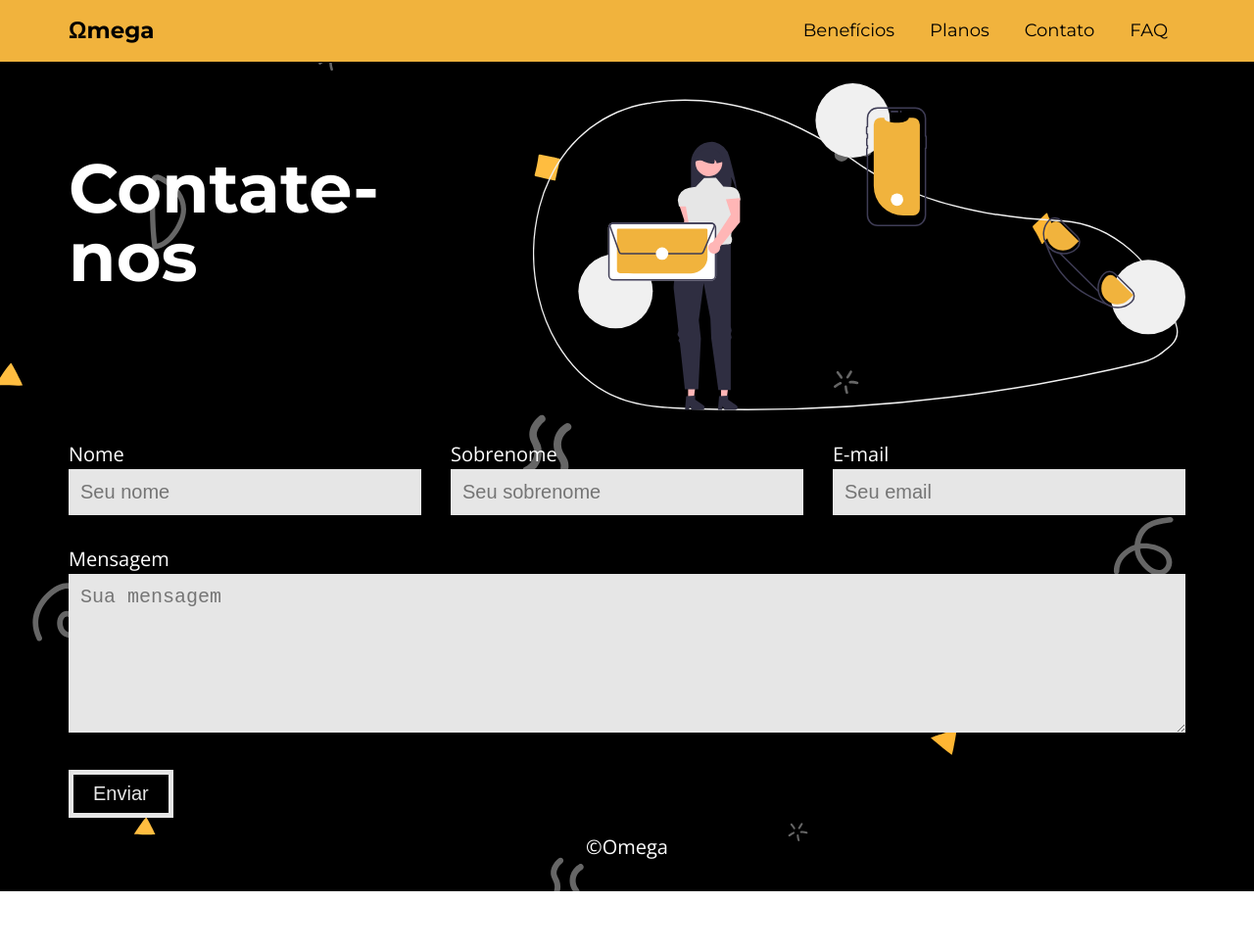
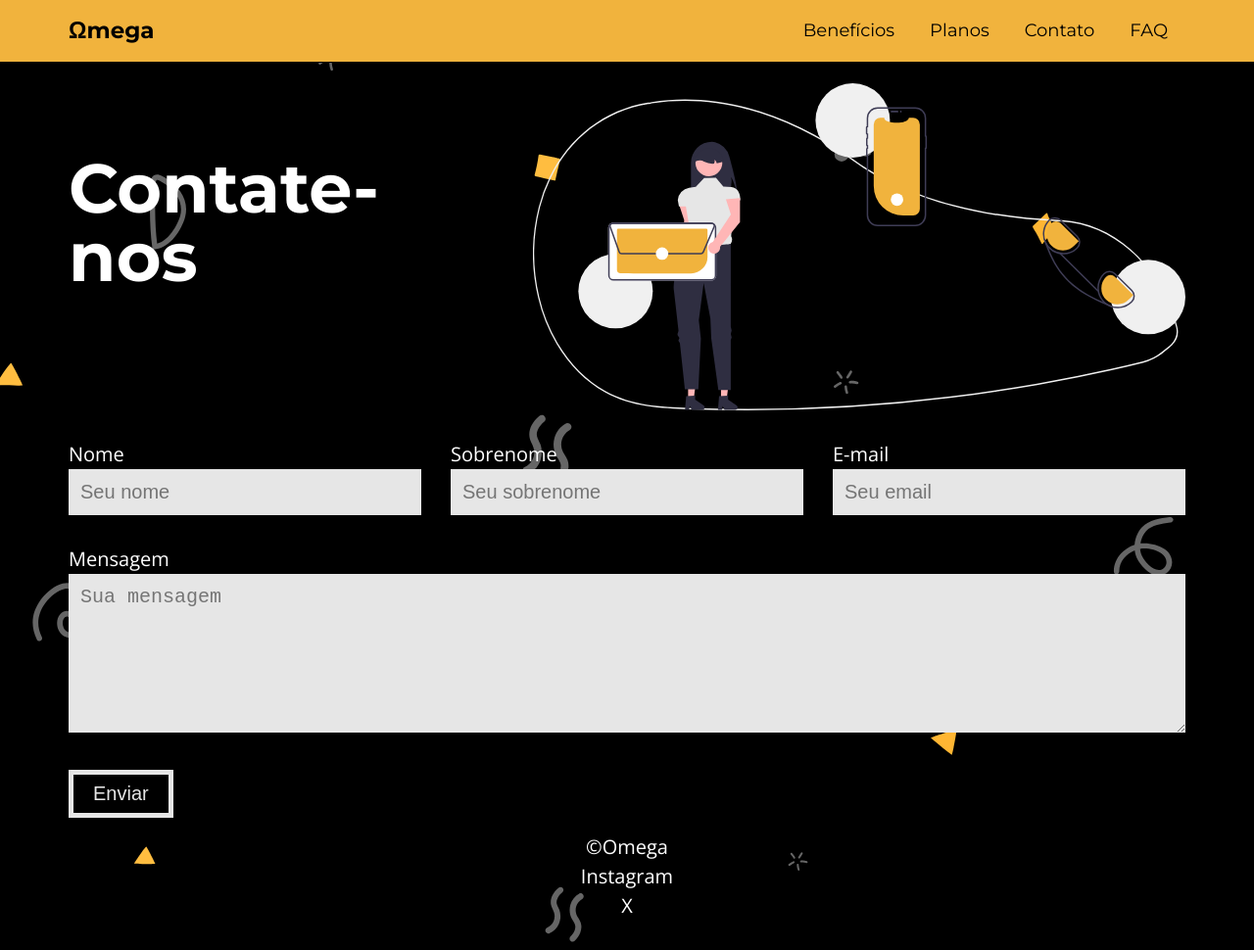
Before and after one commit to rianmendonca/omega, a plain HTML site: page contact.html in a window 1280 px wide. Shown: the whole page at 98% size. Before the commit the page ends 910 px from the top, so only its background shows below. Drawn offline with nearby package versions, Linux system fonts and the light colour scheme; a web font is replaced by a local one.

Commit message:
add: atualização no rodapé

```diff
--- a/contact.html
+++ b/contact.html
@@ -57,6 +57,8 @@
     </section>
     <footer id="footer" class="footer primary-bg">
         <p>&copy;Omega</p>
+        <p><a href="https://www.instagram.com/" target="_blank">Instagram</a></p>
+        <p><a href="https://twitter.com/" target="_blank">X</a></p>
     </footer>
 </body>
 
```
Also changed, not shown: plans.html (+2 -0 lines).
